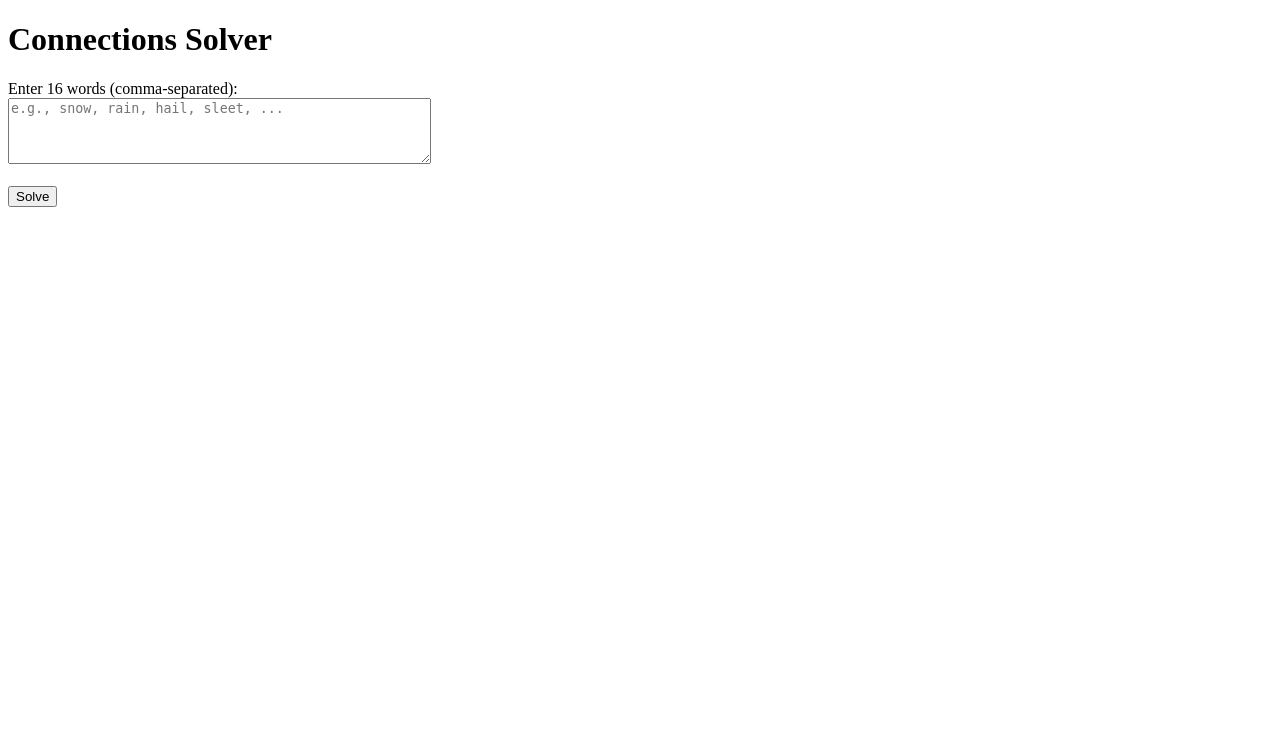
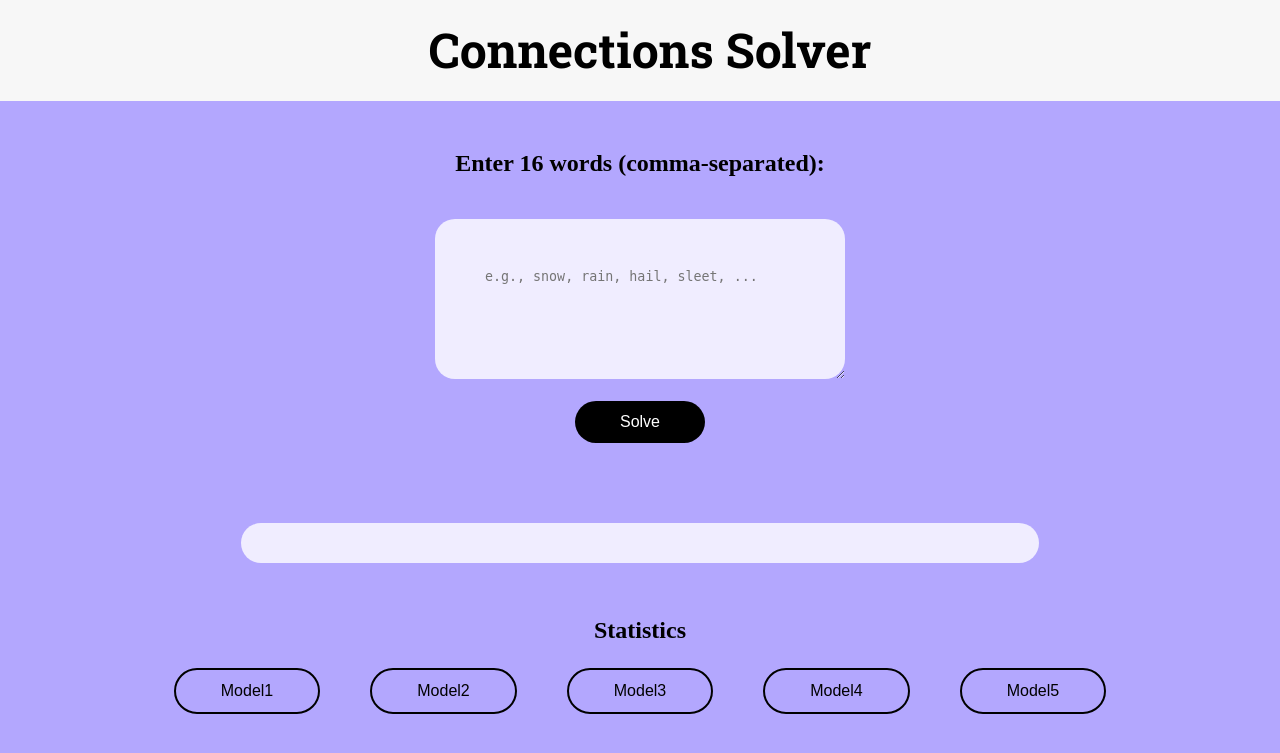
Before and after one commit to eric27n/connections-massai, a Flask app: page / in a window 1280 px wide. Shown: the top 753 px of the page. Run offline with Flask 3, Linux system fonts and the light colour scheme; parts of the project's set-up code (start-up, migrations or seed data) failed here and were passed over.

Commit message:
Refined CSS and HTML, and added Stats page v2

```diff
--- a/app.py
+++ b/app.py
@@ -119,5 +119,40 @@ def home():
         suggestions = aggregate_rankings(words, lives=100)
     return render_template("home.html", suggestions=suggestions)
 
+@app.route("/model1", methods=["GET", "POST"])
+def model1():
+    games = []
+    # read from json of model1 and format data into list that looks like
+    # games = ["Game 1<br>[group_of_4_words_a] Correct/Incorrect<br>[group_of_4_words_b] Correct/Incorrect<br>[group_of_4_words_c] Correct/Incorrect<br>[group_of_4_words_d] Correct/Incorrect"]
+    return render_template("statistics.html", games=games, model_name="model1")
+
+@app.route("/model2", methods=["GET", "POST"])
+def model2():
+    games = []
+    # read from json of model2 and format data into list that looks like
+    # games = ["Game 1<br>[group_of_4_words_a] Correct/Incorrect<br>[group_of_4_words_b] Correct/Incorrect<br>[group_of_4_words_c] Correct/Incorrect<br>[group_of_4_words_d] Correct/Incorrect"]
+    return render_template("statistics.html", games=games, model_name="model2")
+
+@app.route("/model3", methods=["GET", "POST"])
+def model3():
+    games = []
+    # read from json of model3 and format data into list that looks like
+    # games = ["Game 1<br>[group_of_4_words_a] Correct/Incorrect<br>[group_of_4_words_b] Correct/Incorrect<br>[group_of_4_words_c] Correct/Incorrect<br>[group_of_4_words_d] Correct/Incorrect"]
+    return render_template("statistics.html", games=games, model_name="model3")
+
+@app.route("/model4", methods=["GET", "POST"])
+def model4():
+    games = []
+    # read from json of model4 and format data into list that looks like
+    # games = ["Game 1<br>[group_of_4_words_a] Correct/Incorrect<br>[group_of_4_words_b] Correct/Incorrect<br>[group_of_4_words_c] Correct/Incorrect<br>[group_of_4_words_d] Correct/Incorrect"]
+    return render_template("statistics.html", games=games, model_name="model4")
+
+@app.route("/model5", methods=["GET", "POST"])
+def model5():
+    games = []
+    # read from json of model5 and format data into list that looks like
+    # games = ["Game 1<br>[group_of_4_words_a] Correct/Incorrect<br>[group_of_4_words_b] Correct/Incorrect<br>[group_of_4_words_c] Correct/Incorrect<br>[group_of_4_words_d] Correct/Incorrect"]
+    return render_template("statistics.html", games=games, model_name="model5")
+
 if __name__ == "__main__":
     app.run(debug=True)
--- a/templates/home.html
+++ b/templates/home.html
@@ -1,24 +1,55 @@
 <!DOCTYPE html>
 <html lang="en">
+
 <head>
     <meta charset="UTF-8">
+    <link href="https://fonts.googleapis.com/css2?family=Zilla+Slab:wght@700&display=swap" rel="stylesheet">
+    <link href="https://fonts.googleapis.com/css2?family=Roboto+Slab:wght@700&display=swap" rel="stylesheet">
+    <link href="stylesheet.css" rel="stylesheet">
     <title>Connections Solver</title>
 </head>
+
 <body>
-    <h1>Connections Solver</h1>
-    <form method="POST">
-        <label for="words">Enter 16 words (comma-separated):</label><br>
-        <textarea id="words" name="words" rows="4" cols="50" placeholder="e.g., snow, rain, hail, sleet, ..."></textarea><br><br>
-        <button type="submit">Solve</button>
-    </form>
+    <h2 class="title">Connections Solver</h1>
+        <div class="horizontally-center">
+            <form method="POST" class="blurb">
+                <h3 for="words" class="subheading">Enter 16 words (comma-separated):</h3><br>
+                <textarea id="words" name="words" rows="4" cols="50" placeholder="e.g., snow, rain, hail, sleet, ..."
+                    class="words-submission-textbox"></textarea><br><br>
+                <button type="submit" class="button">Solve</button>
+            </form>
+        </div>
 
-    {% if suggestions %}
-        <h2>Suggestions:</h2>
-        <ul>
-            {% for group in suggestions %}
-                <li>{{ group }}</li>
-            {% endfor %}
-        </ul>
-    {% endif %}
+        <div class="horizontally-center">
+            <div class="suggestions-blurb">
+                {% if suggestions %}
+                <h3 class="subheading">Suggestions:</h3>
+                    {% for group in suggestions %}
+                    <p class="suggestion">{{ group }}</p>
+                    {% endfor %}
+                {% endif %}
+            </div>
+        </div>
+
+        <h3 class="subheading">Statistics</h3>
+            <div class="horizontally-center" style="gap: 50px">
+                <form action="/model1">
+                    <button type="submit" class="button" style="background-color: rgba(0,0,0,0); border: 2px solid black; color: black">Model1</button>
+                </form>
+                <form action="/model2">
+                    <button type="submit" class="button" style="background-color: rgba(0,0,0,0); border: 2px solid black; color: black" >Model2</button>
+                </form>
+                <form action="/model3">
+                    <button type="submit" class="button" style="background-color: rgba(0,0,0,0); border: 2px solid black; color: black">Model3</button>
+                </form>
+                <form action="/model4">
+                    <button type="submit" class="button" style="background-color: rgba(0,0,0,0); border: 2px solid black; color: black">Model4</button>
+                </form>
+                <form action="/model5">
+                    <button type="submit" class="button" style="background-color: rgba(0,0,0,0); border: 2px solid black; color: black">Model5</button>
+                </form>
+            </div>
+        </div>
 </body>
+
 </html>
--- /dev/null
+++ b/templates/stylesheet.css
@@ -0,0 +1,75 @@
+body {
+    /* background-image: url("https://t4.ftcdn.net/jpg/02/10/45/95/360_F_210459536_XmLDEcKq2DpeNLVmheuWeu9NM9aGKnih.jpg"); */
+    background-color: rgb(179, 167, 254);
+    background-size: cover;
+    /* background-color: rgba(0, 0, 0, 0.4); */
+    background-blend-mode: multiply;
+    text-align: center;
+}
+
+.title {
+    background-color: rgb(247, 247, 247);
+    font-size: 3em;
+    font-family: "Roboto Slab", serif;
+    font-weight: 700;
+    margin: -10px;
+    border-radius: 0px;
+    padding: 20px;
+    display: inline-block;
+    width: 100%;
+}
+
+.blurb {
+    /* background-color: #ffffff; */
+    border-radius: 20px;
+    margin: 30px;
+    padding: 20px;
+    text-align: center;
+    padding-top: 5px;
+    width: fit-content;
+}
+
+.subheading {
+    font-size: 1.5em;
+}
+
+.suggestions-blurb {
+    background-color: rgba(255, 255, 255, 0.8);
+    border-radius: 20px;
+    margin: 30px;
+    padding: 20px;
+    width: 60%;
+}
+
+.suggestion {
+    display: flex;
+    background-color: #ffffff;
+    border-radius: 20px;
+    margin: 10px;
+    padding: 15px;
+}
+
+.words-submission-textbox {
+    width: 60%;
+    padding: 50px;
+    border: none;
+    background-color: rgba(255, 255, 255, 0.8);
+    border-radius: 20px;
+}
+
+.button {
+    background-color: black;
+    color: white ;
+    border: none;
+    font-size: 1em;
+    border-radius: 40px;
+    height: fit-content;
+    margin-top: 0px;
+    padding: 12px 45px;
+}
+
+.horizontally-center {
+    display: flex;
+    justify-content: center;
+    width: 100%;
+}
```
Also changed, not shown: templates/statistics.html (added, +23 -0 lines).
